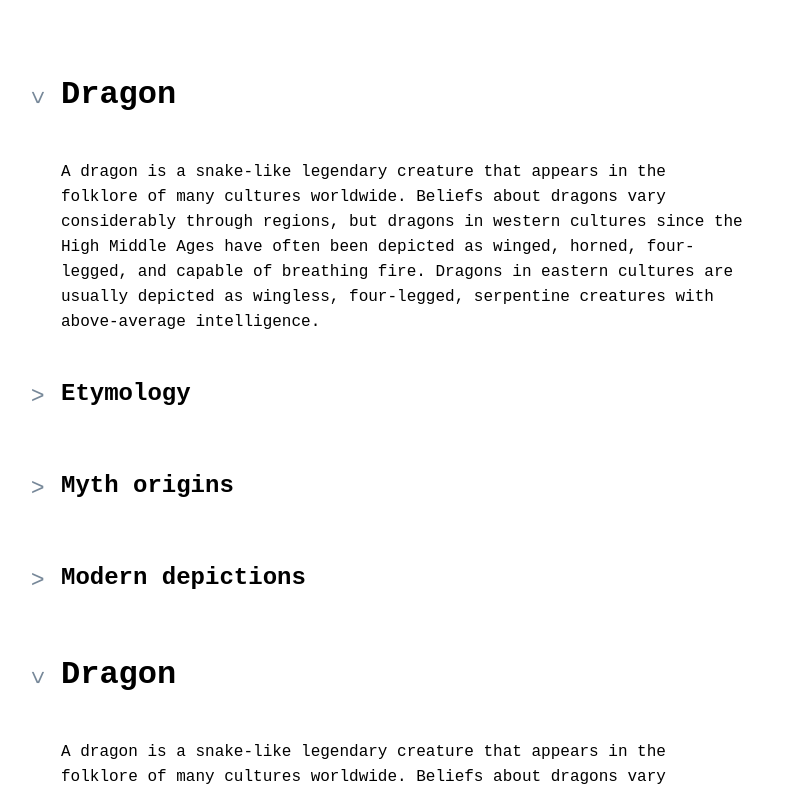
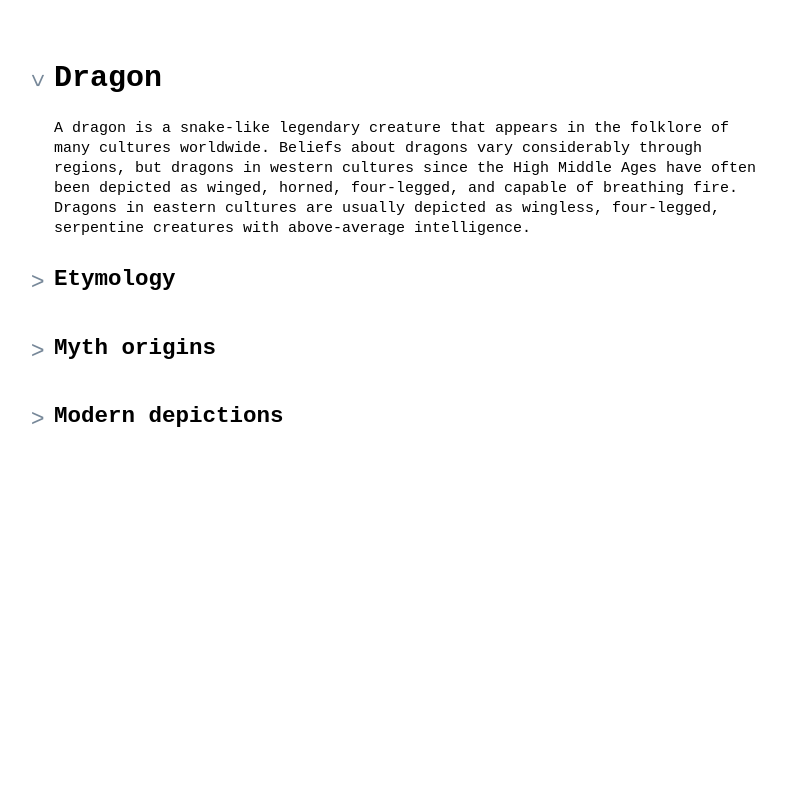
Before and after one commit to dsvgit/slatesbox, a React (Create React App) app: page / in a window 1280 px wide. Shown: the top 792 px of the page, without its empty margins (234-1020 px from the left). Built offline with nearby package versions, Linux system fonts and the light colour scheme.

Commit message:
dnd move item with semantic children

```diff
--- a/src/index.css
+++ b/src/index.css
@@ -5,6 +5,8 @@ body {
     "Helvetica Neue", sans-serif;
   -webkit-font-smoothing: antialiased;
   -moz-osx-font-smoothing: grayscale;
+  font-size: 15px;
+  line-height: 20px;
 }
 
 code {
@@ -35,7 +37,6 @@ body.grabbing {
 
 .editable p {
   margin: 0;
-  line-height: 25px;
 }
 
 .wrapper {
@@ -45,7 +46,7 @@ body.grabbing {
   transform-origin: 0 0;
   touch-action: manipulation;
 
-  padding: 10px;
+  padding: 3px;
   margin: 5px;
   /*border: 1px solid lightslategrey;*/
   background-color: white;
--- a/src/initialValue.ts
+++ b/src/initialValue.ts
@@ -245,10 +245,10 @@ const simpleValue: Descendant[] = [
 ];
 
 const data = [
+  // ...clone(simpleValue),
   ...clone(initialValue),
-  ...clone(initialValue),
-  ...clone(initialValue),
-  ...clone(initialValue),
+  // ...clone(initialValue),
+  // ...clone(initialValue),
 ];
 
 console.log(data.length);
--- a/src/plugins/dnd/DndPluginContext.tsx
+++ b/src/plugins/dnd/DndPluginContext.tsx
@@ -1,12 +1,10 @@
 import React, { useCallback, useEffect, useMemo, useState } from "react";
-import { createEditor, Editor, Transforms, Node, Descendant } from "slate";
+import { createEditor, Editor, Transforms, Descendant, Element } from "slate";
 import {
   closestCenter,
-  defaultDropAnimation,
   DndContext,
   DragEndEvent,
   DragOverlay,
-  DropAnimation,
 } from "@dnd-kit/core";
 import {
   verticalListSortingStrategy,
@@ -22,22 +20,19 @@ import { createPortal } from "react-dom";
 
 import { renderElementContent } from "hooks/useRenderElement";
 import { renderWrapperContent } from "plugins/wrapper";
+import { getSemanticChildren, isFoldingElement } from "plugins/folding/utils";
+
+const clone = (x: object) => JSON.parse(JSON.stringify(x));
 
 type DndPluginContextProps = {
   editor: Editor;
-};
-
-const defaultDropAnimationConfig: DropAnimation = {
-  ...defaultDropAnimation,
-  dragSourceOpacity: 0.5,
 };
 
 const DndPluginContext = ({
   editor,
   children,
 }: React.PropsWithChildren<DndPluginContextProps>) => {
-  const overlayEditor = useMemo(() => withReact(createEditor()), []);
-  const [activeId, setActiveId] = useState<string | null>("0");
+  const [activeId, setActiveId] = useState<string | null>(null);
   const activeElement = activeId ? editor.children[Number(activeId)] : null;
 
   const items = editor.children.map((item, index) => index.toString());
@@ -60,8 +55,17 @@ const DndPluginContext = ({
         const activeIndex = Number(active.id);
         const overIndex = Number(over.id);
         if (activeIndex !== overIndex) {
+          const activeElement = editor.children[activeIndex];
+          const semanticChildren = getSemanticChildren(activeElement);
+
           Transforms.moveNodes(editor, {
-            at: [activeIndex],
+            at: [],
+            match: (node) =>
+              node === activeElement ||
+              (isFoldingElement(activeElement) &&
+                Boolean(activeElement.folded) &&
+                Element.isElement(node) &&
+                semanticChildren.includes(node)),
             to: [overIndex],
           });
         }
@@ -91,10 +95,12 @@ const DndPluginContext = ({
             dragSourceOpacity: 0,
           }}
         >
-          {activeElement && Editor.isBlock(editor, activeElement)
+          {activeElement && Element.isElement(activeElement)
             ? renderWrapperContent({
                 element: activeElement,
-                children: <DragOverlayContent element={activeElement} />,
+                children: (
+                  <DragOverlayContent editor={editor} element={activeElement} />
+                ),
                 isDragOverlay: true,
               })
             : null}
@@ -107,8 +113,20 @@ const DndPluginContext = ({
 
 export default DndPluginContext;
 
-const DragOverlayContent = ({ element }: { element: Descendant }) => {
+const DragOverlayContent = ({
+  editor,
+  element,
+}: {
+  editor: Editor;
+  element: Descendant;
+}) => {
   const overlayEditor = useMemo(() => withReact(createEditor()), []);
+  const semanticChildren = getSemanticChildren(element);
+  // const content =
+  //   isFoldingElement(element) && element.folded
+  //     ? clone([element])
+  //     : clone([element, ...semanticChildren]);
+  const content = clone([element]);
 
   useEffect(() => {
     document.body.classList.add("grabbing");
@@ -120,11 +138,7 @@ const DragOverlayContent = ({ element }: { element: Descendant }) => {
 
   return (
     <div contentEditable={false}>
-      <Slate
-        editor={overlayEditor}
-        value={[JSON.parse(JSON.stringify(element))]}
-        onChange={() => {}}
-      >
+      <Slate editor={overlayEditor} value={content} onChange={() => {}}>
         <Editable
           className="editable"
           renderElement={renderElementContent}
--- a/src/plugins/folding/utils.ts
+++ b/src/plugins/folding/utils.ts
@@ -1,4 +1,4 @@
-import { Descendant, Element } from "slate";
+import { Descendant, Editor, Element } from "slate";
 
 import {
   isHeading1Element,
@@ -33,7 +33,7 @@ export type SemanticNode = {
   children: SemanticNode[];
 };
 
-const ELEMENT_TO_SEMANTIC_PATH: WeakMap<Element, SemanticNode[]> =
+export const ELEMENT_TO_SEMANTIC_PATH: WeakMap<Element, SemanticNode[]> =
   new WeakMap();
 
 export const buildSemanticTree = (content: Descendant[]) => {
@@ -65,7 +65,7 @@ export const buildSemanticTree = (content: Descendant[]) => {
   return tree;
 };
 
-export const foldedIndexes = (content: Descendant[]) => {
+export const getFoldedIndexes = (content: Descendant[]) => {
   const indexes = new Set<number>();
   let index = 0;
   for (const element of content) {
@@ -91,3 +91,16 @@ export const foldedIndexes = (content: Descendant[]) => {
 
   return indexes;
 };
+
+export const getSemanticChildren = (element: Descendant | null): Element[] => {
+  if (!element || !Element.isElement(element)) {
+    return [];
+  }
+
+  const semanticPath = ELEMENT_TO_SEMANTIC_PATH.get(element);
+  const semanticChildren = semanticPath
+    ? semanticPath[semanticPath.length - 1].children
+    : [];
+
+  return semanticChildren.map((x) => x.element);
+};
--- a/src/plugins/wrapper/index.tsx
+++ b/src/plugins/wrapper/index.tsx
@@ -11,10 +11,15 @@ import cn from "classnames";
 import { Editor, Path, Transforms, Element } from "slate";
 import type { DraggableSyntheticListeners } from "@dnd-kit/core";
 
-import { foldedIndexes, isFoldingElement } from "plugins/folding/utils";
+import {
+  getFoldedIndexes,
+  getSemanticChildren,
+  isFoldingElement,
+} from "plugins/folding/utils";
 import { isImageElement } from "plugins/image/utils";
 import renderFoldingArrow from "plugins/folding/renderFoldingArrow";
 import renderDndHandle from "plugins/dnd/renderDndHandle";
+import { useDndContext } from "@dnd-kit/core";
 
 const Wrapper = (
   props: Omit<RenderElementProps, "children"> & { children: React.ReactNode }
@@ -45,6 +50,16 @@ const Wrapper = (
     id,
   });
 
+  // const context = useDndContext();
+  // if (context.active) {
+  //   const draggingElement = editor.children[Number(context.active.id)];
+  //   const semanticChildren = getSemanticChildren(editor, draggingElement);
+  //
+  //   if (semanticChildren.includes(element)) {
+  //     return null;
+  //   }
+  // }
+
   const handleFold = () => {
     Transforms.setNodes(
       editor,
@@ -56,7 +71,7 @@ const Wrapper = (
     );
   };
 
-  const indexes = foldedIndexes(editor.children);
+  const indexes = getFoldedIndexes(editor.children);
   const folded = indexes.has(path[0]);
 
   if (folded) {
@@ -117,7 +132,7 @@ export const renderWrapperContent = ({
       className={cn("wrapper", {
         dragging: isDragging,
         selected: handle,
-        dragOverlay: isDragOverlay
+        dragOverlay: isDragOverlay,
       })}
       style={
         {
```
